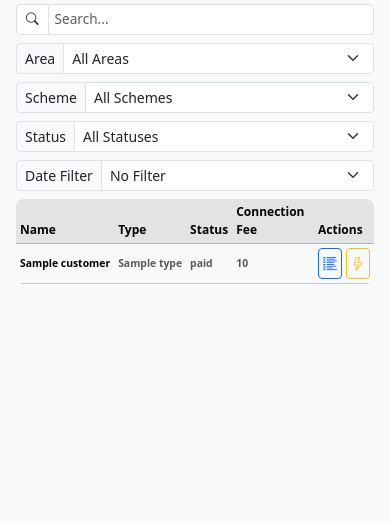
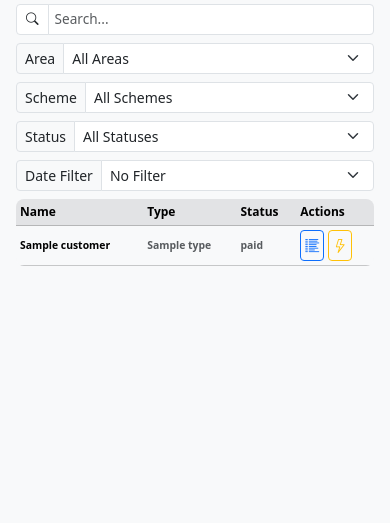
Before and after one commit to Marvyn95/ncs, a Flask app: template templates/new_connections.html in a window 390 px wide. Shown: the part 127-650 px from the top of the page. Run offline with Flask 3, Linux system fonts and the light colour scheme; the template is opened without the code that fills it: most values are stand-ins (such as "Sample title", 1, 10 or a date in 2020); parts of the project's set-up code (start-up, migrations or seed data) failed here and were passed over.

Commit message:
Hide connection fee column on smaller screens in new connections table

```diff
--- a/templates/new_connections.html
+++ b/templates/new_connections.html
@@ -338,7 +338,7 @@
           <th class="d-none d-sm-table-cell">Scheme</th>
           <th class="d-none d-sm-table-cell">Village</th>
           <th>Status</th>
-          <th>Connection Fee</th>
+          <th class="d-none d-sm-table-cell">Connection Fee</th>
           <th>Actions</th>
         </tr>
       </thead>
@@ -351,7 +351,7 @@
             <td class="fw-semibold text-muted text-truncate d-none d-sm-table-cell">{{ customer.scheme or '-' }}</td>
             <td class="fw-semibold text-muted text-truncate d-none d-sm-table-cell">{{ customer.village or '-' }}</td>
             <td class="fw-semibold text-muted text-truncate">{{ customer.status or '-' }}</td>
-            <td class="fw-semibold text-muted text-truncate">
+            <td class="fw-semibold text-muted text-truncate d-none d-sm-table-cell">
               {% if customer.connection_fee %}
                 {{ "{:,}".format(customer.connection_fee|int) }}
               {% else %}
```
